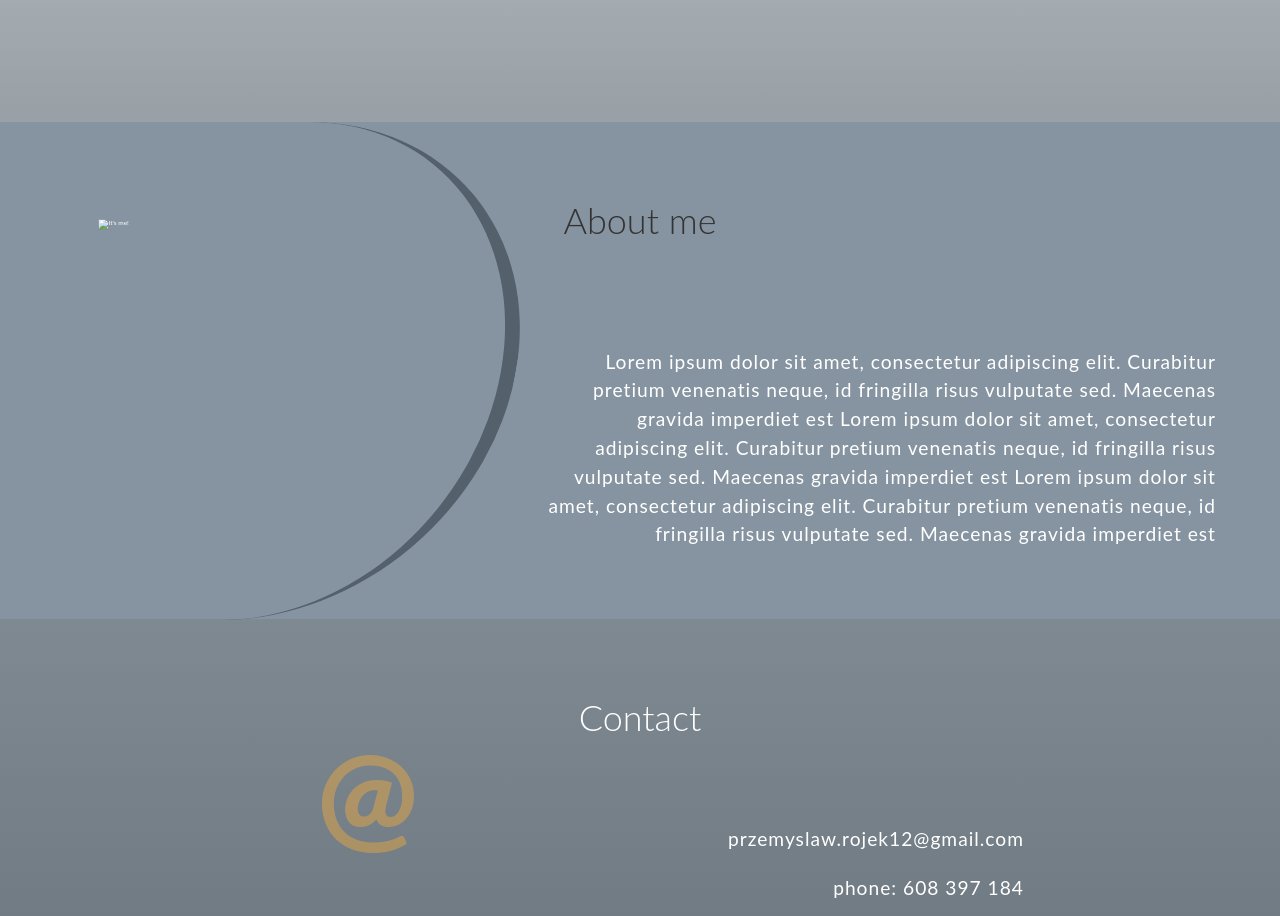
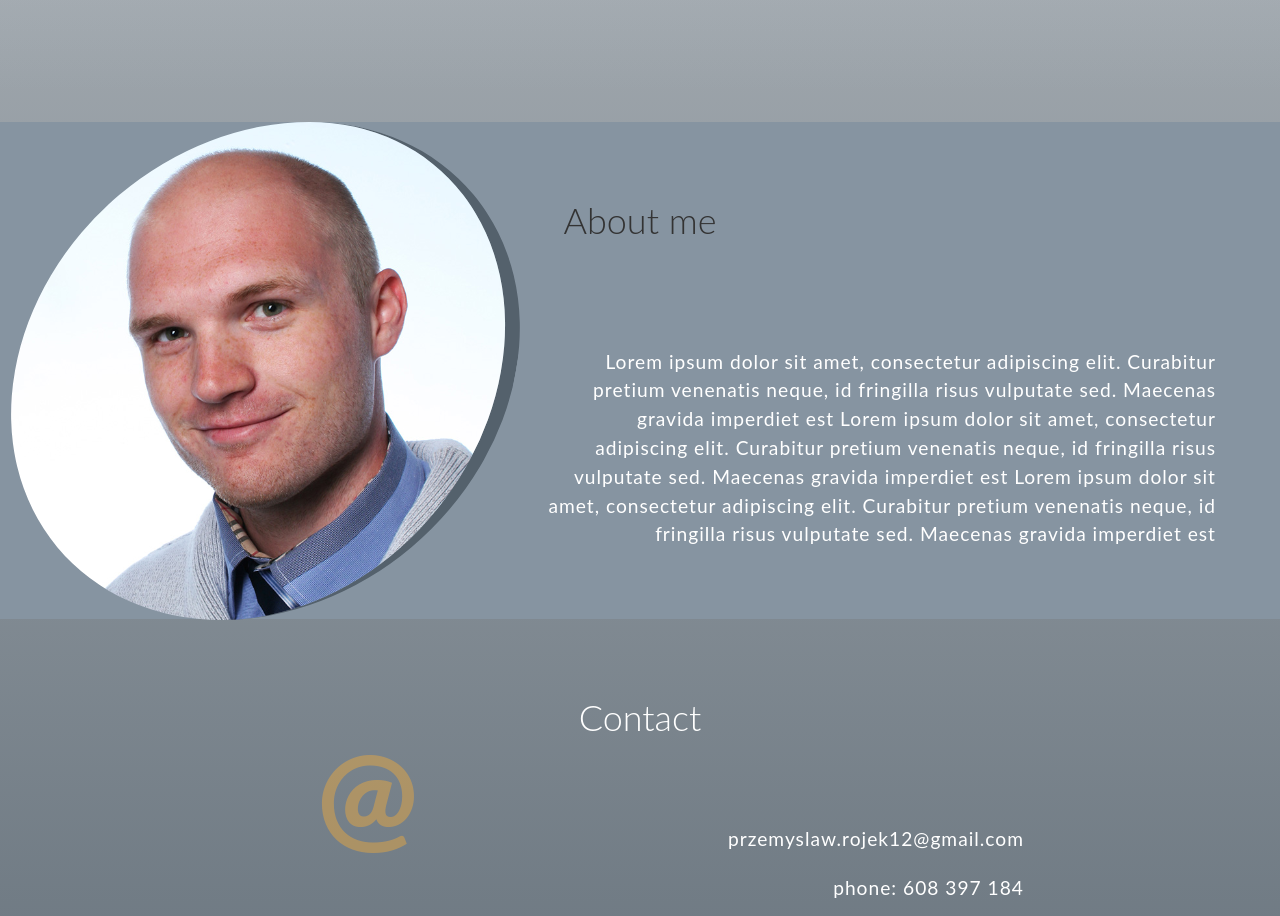
Before and after one commit to Projekt89/Portfolio-v0.1-early-acces-, a plain HTML site: page index.html in a window 1280 px wide. Shown: the part 2844-3760 px from the top of the page. Drawn offline with Linux system fonts and the light colour scheme.

Commit message:
Update index.html

```diff
--- a/index.html
+++ b/index.html
@@ -111,7 +111,7 @@
     <section class="about" id="about">
       <h2 class="section-title about-title">About me</h2>
         <figure class='myPicture'>
-          <img src="Portfolio/img/my.JPG" alt="It's me!"/>
+          <img src="img/my.JPG" alt="It's me!"/>
         </figure>
       <p class="paragraph about-paragraph">
         Lorem ipsum dolor sit amet, consectetur adipiscing elit. Curabitur pretium venenatis neque, id fringilla risus vulputate sed. Maecenas gravida imperdiet est
```
